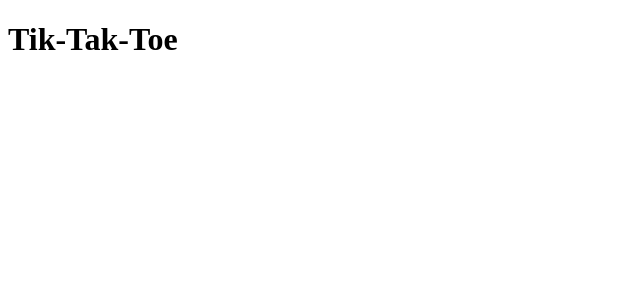
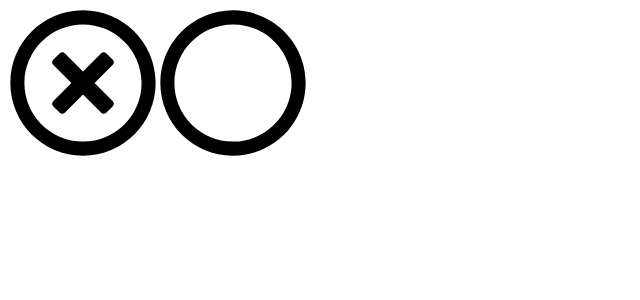
Before and after one commit to oicrruf/fe-ttt, a React (Create React App) app: page / in a window 1280 px wide. Shown: the top 300 px of the page, without its empty margins (0-640 px from the left). Built offline with nearby package versions, Linux system fonts and the light colour scheme.

Commit message:
feat: add react icons
Instalación y configuración de React Icons

Refs #4

```diff
--- a/package.json
+++ b/package.json
@@ -8,6 +8,7 @@
     "@testing-library/user-event": "^12.1.10",
     "react": "^17.0.2",
     "react-dom": "^17.0.2",
+    "react-icons": "^4.2.0",
     "react-scripts": "4.0.3",
     "web-vitals": "^1.0.1"
   },
--- a/src/App.js
+++ b/src/App.js
@@ -1,11 +1,12 @@
 import './App.css';
+import { FaRegTimesCircle, FaRegCircle} from "react-icons/fa";
 
 const App = () => {
   return (
     <div id="main">
-      <h1>Tik-Tak-Toe</h1>
+      <FaRegTimesCircle size="150"/>
+      <FaRegCircle size="150"/>
     </div>
-
   );
 }
 
```
Also changed, not shown: 1 other file (tests, documents, lock files or other folders).
